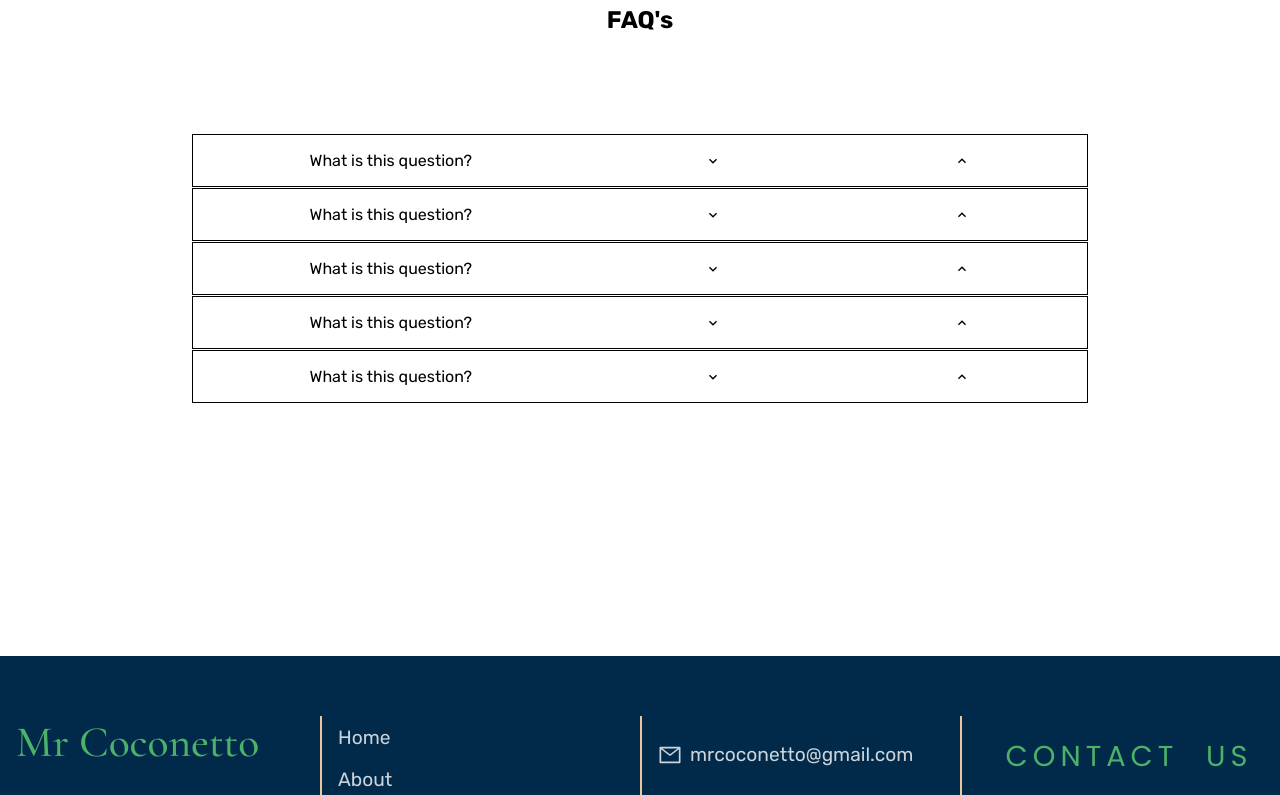
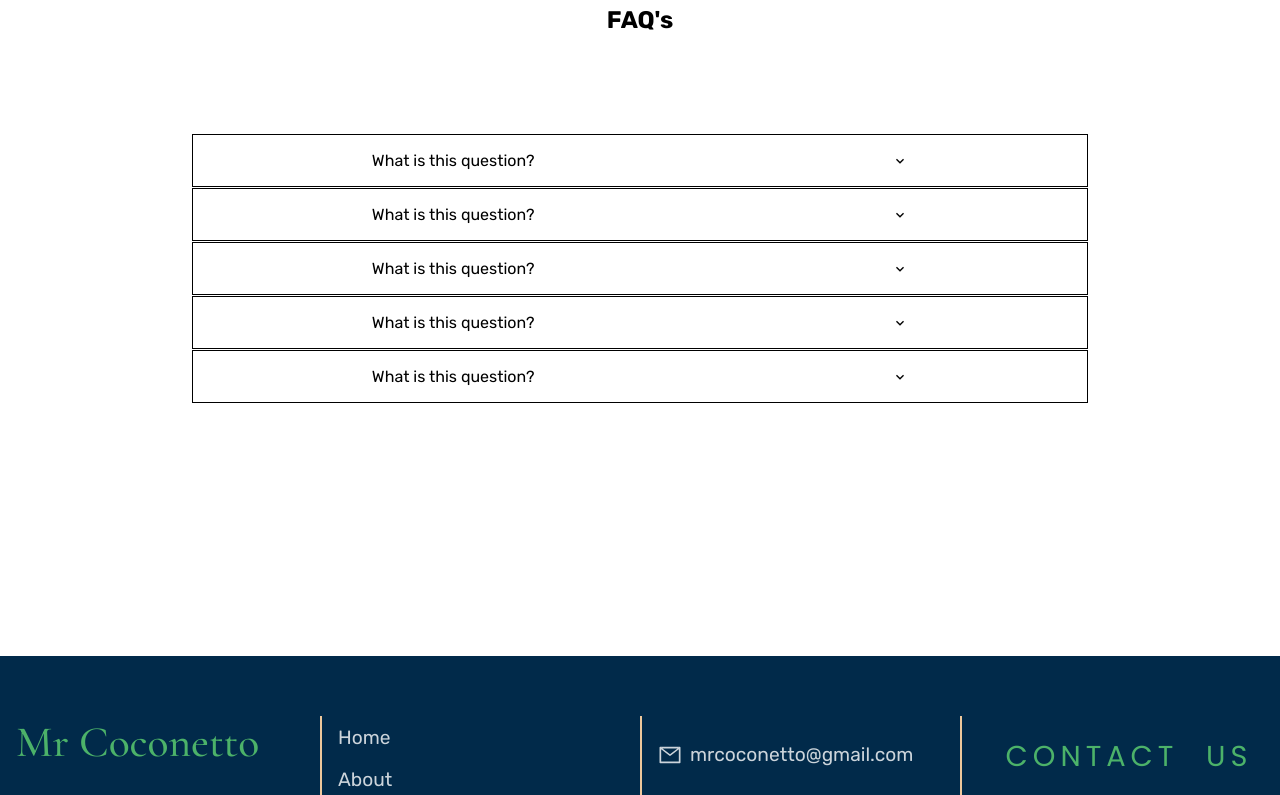
Before and after one commit to theSaiRohit/mr-coconetto, a Next.js app: page /about in a window 1280 px wide. Shown: the part 3060-3855 px from the top of the page. Built offline with nearby package versions, Linux system fonts and the light colour scheme.

Commit message:
about skeleton

```diff
--- a/modules/about/about-faq.tsx
+++ b/modules/about/about-faq.tsx
@@ -1,10 +1,12 @@
-import { useCallback, useRef } from "react";
+import { useCallback, useRef, useState } from "react";
 import { MdExpandLess, MdExpandMore } from "react-icons/md";
 import { faqData } from "./about-data";
 
 export default function AboutFaq() {
   const containerRef = useRef<any>(null);
-  const faqMapper = useCallback((data: any, index: number) => {
+  const [isActive, setIsActive] = useState(false);
+  const faqMapper = useCallback(
+    (data: any, index: number) => {
       return (
         <div className="faq" key={index}>
           <div
@@ -12,17 +14,23 @@ export default function AboutFaq() {
             onClick={() => {
               // const target = container.children[index].classList
               const container = containerRef.current;
-            console.log(container.children[index]);
+              setIsActive(true);
+              console.log(container.children[index], isActive);
             }}
           >
             <p>{data.question}</p>
+            {isActive ? (
+              <MdExpandLess className="collapse-svg" />
+            ) : (
               <MdExpandMore className="expand-svg" />
-          <MdExpandLess className="collapse-svg" />
+            )}
           </div>
           <p className={`answer _${index}`}>{data.answer}</p>
         </div>
       );
-  }, []);
+    },
+    [isActive]
+  );
   return (
     <div className="faq-wrapper">
       <h2 className="faq-heading">FAQ&apos;s</h2>
```
Lines whose indentation alone changed are shown as unchanged.
